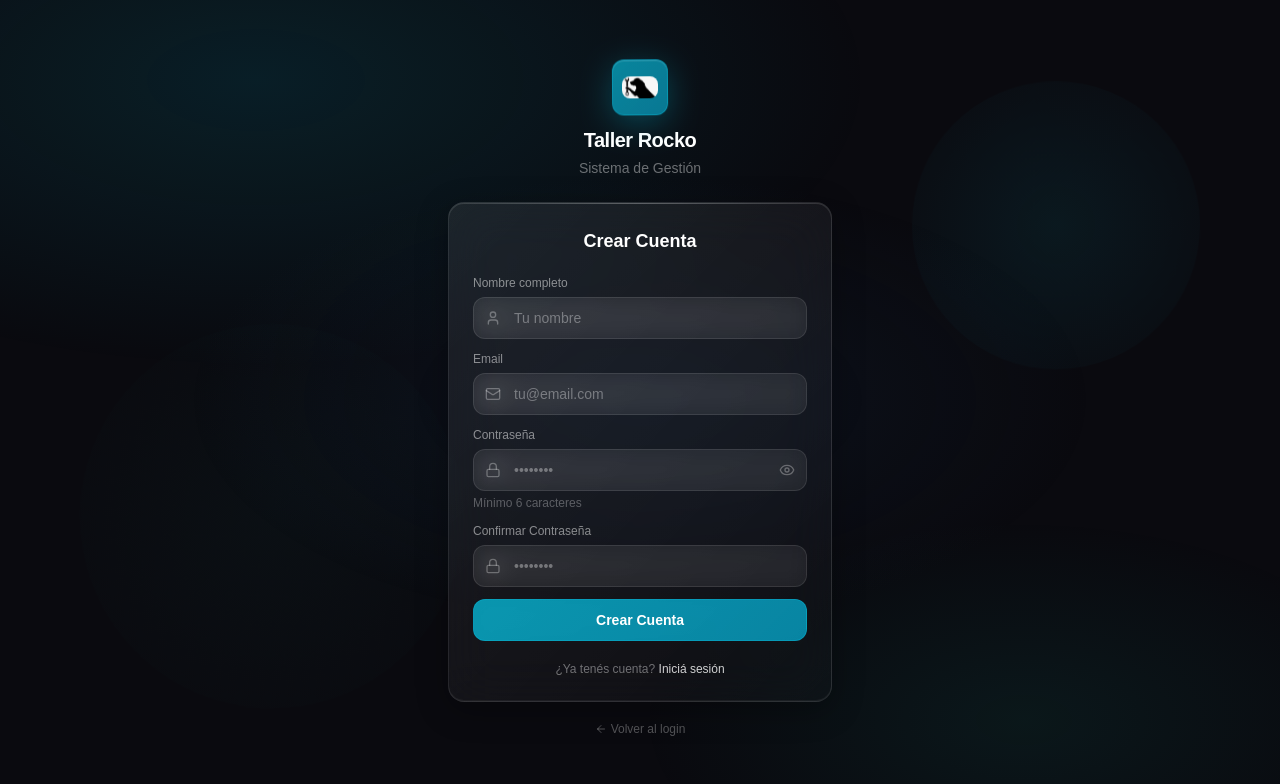
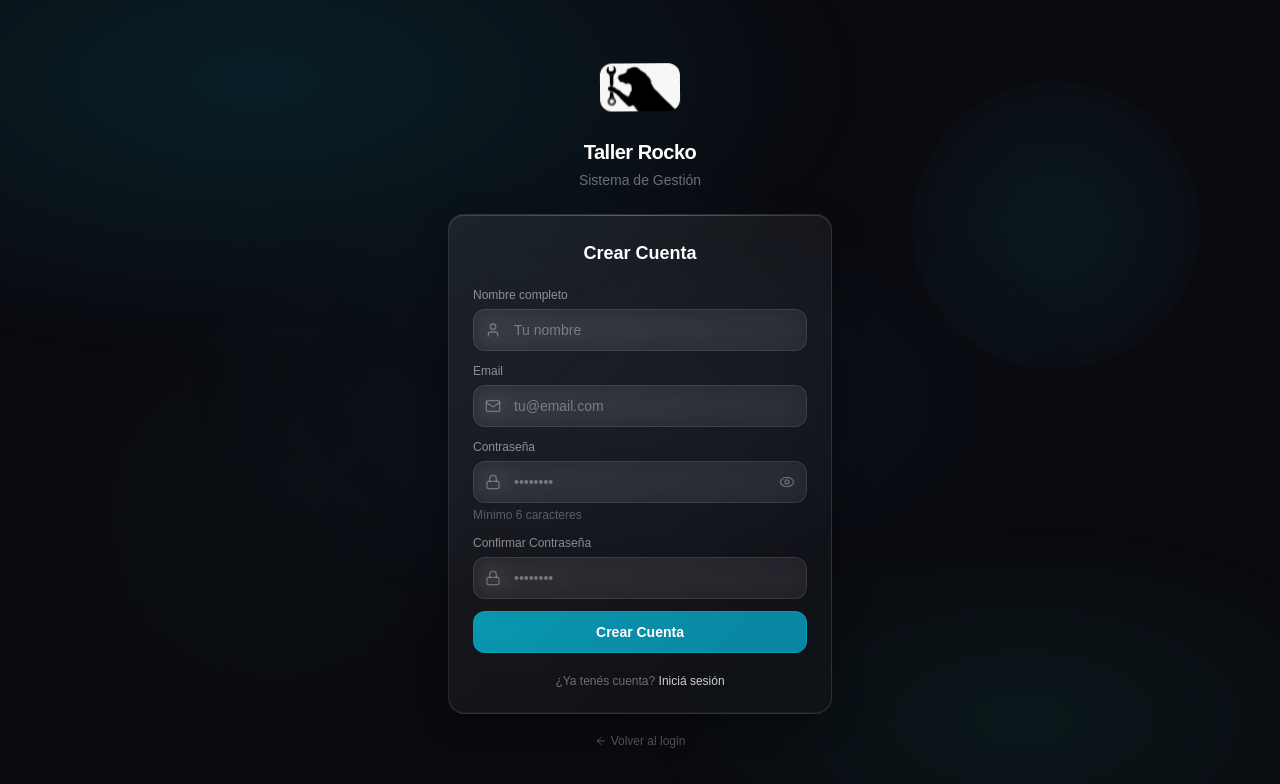
Before and after one commit to AgusNavarro23/taller-mecanico, a Next.js app: page /register in a window 1280 px wide. Shown: the top 784 px of the page. Built offline with nearby package versions, Linux system fonts and the light colour scheme.

Commit message:
fix: increase logo size and remove cyan border/gradient on logo containers

```diff
--- a/src/app/(auth)/login/page.tsx
+++ b/src/app/(auth)/login/page.tsx
@@ -191,14 +191,8 @@ export default function LoginPage() {
       <div className="w-full max-w-sm relative z-10">
         {/* Logo */}
         <div className="text-center mb-6">
-          <div className="inline-flex items-center justify-center w-14 h-14 rounded-xl mb-3 animate-float"
-            style={{
-              background: "linear-gradient(135deg, rgba(6,182,212,0.7), rgba(8,145,178,0.8))",
-              border: "1px solid rgba(6,182,212,0.4)",
-              boxShadow: "0 8px 32px rgba(6,182,212,0.3), inset 0 1px 0 rgba(255,255,255,0.15)",
-            }}
-          >
-            <Image src="/Logo.jpeg" alt="Taller Rocko" width={36} height={36} className="rounded-lg object-cover" />
+          <div className="inline-flex items-center justify-center w-20 h-20 rounded-xl mb-3 animate-float overflow-hidden">
+            <Image src="/Logo.jpeg" alt="Taller Rocko" width={80} height={80} className="rounded-xl object-cover" />
           </div>
           <h1 className="text-xl font-bold text-white tracking-tight">Taller Rocko</h1>
           <p className="text-white/40 mt-1 text-sm">Sistema de Gestión</p>
--- a/src/app/(auth)/register/page.tsx
+++ b/src/app/(auth)/register/page.tsx
@@ -105,14 +105,8 @@ export default function RegisterPage() {
       <div className="w-full max-w-sm relative z-10">
         {/* Logo */}
         <div className="text-center mb-6">
-          <div className="inline-flex items-center justify-center w-14 h-14 rounded-xl mb-3 animate-float"
-            style={{
-              background: "linear-gradient(135deg, rgba(6,182,212,0.7), rgba(8,145,178,0.8))",
-              border: "1px solid rgba(6,182,212,0.4)",
-              boxShadow: "0 8px 32px rgba(6,182,212,0.3), inset 0 1px 0 rgba(255,255,255,0.15)",
-            }}
-          >
-            <Image src="/Logo.jpeg" alt="Taller Rocko" width={36} height={36} className="rounded-lg object-cover" />
+          <div className="inline-flex items-center justify-center w-20 h-20 rounded-xl mb-3 animate-float overflow-hidden">
+            <Image src="/Logo.jpeg" alt="Taller Rocko" width={80} height={80} className="rounded-xl object-cover" />
           </div>
           <h1 className="text-xl font-bold text-white tracking-tight">Taller Rocko</h1>
           <p className="text-white/40 mt-1 text-sm">Sistema de Gestión</p>
--- a/src/components/layout/Sidebar.tsx
+++ b/src/components/layout/Sidebar.tsx
@@ -55,13 +55,8 @@ export default function Sidebar({ isOpen, mobileOpen, onClose, userRole }: Sideb
         {/* Logo */}
         <div className="flex items-center justify-between h-16 px-4" style={{ borderBottom: "1px solid rgba(255,255,255,0.06)" }}>
           <div className="flex items-center space-x-3">
-            <div className="w-10 h-10 rounded-xl flex items-center justify-center flex-shrink-0 animate-pulse-glow overflow-hidden"
-              style={{
-                background: "linear-gradient(135deg, rgba(6,182,212,0.8), rgba(8,145,178,0.9))",
-                border: "1px solid rgba(6,182,212,0.4)",
-              }}
-            >
-              <Image src="/Logo.jpeg" alt="Taller Rocko" width={40} height={40} className="rounded-xl object-cover" />
+            <div className="w-12 h-12 rounded-xl flex items-center justify-center flex-shrink-0 overflow-hidden">
+              <Image src="/Logo.jpeg" alt="Taller Rocko" width={48} height={48} className="rounded-xl object-cover" />
             </div>
             {isOpen && (
               <span className="text-lg font-bold text-white tracking-tight">Taller Rocko</span>
@@ -128,13 +123,8 @@ export default function Sidebar({ isOpen, mobileOpen, onClose, userRole }: Sideb
         {/* Logo */}
         <div className="flex items-center justify-between h-16 px-4" style={{ borderBottom: "1px solid rgba(255,255,255,0.06)" }}>
           <div className="flex items-center space-x-3">
-            <div className="w-10 h-10 rounded-xl flex items-center justify-center overflow-hidden"
-              style={{
-                background: "linear-gradient(135deg, rgba(6,182,212,0.8), rgba(8,145,178,0.9))",
-                border: "1px solid rgba(6,182,212,0.4)",
-              }}
-            >
-              <Image src="/Logo.jpeg" alt="Taller Rocko" width={40} height={40} className="rounded-xl object-cover" />
+            <div className="w-12 h-12 rounded-xl flex items-center justify-center overflow-hidden">
+              <Image src="/Logo.jpeg" alt="Taller Rocko" width={48} height={48} className="rounded-xl object-cover" />
             </div>
             <span className="text-lg font-bold text-white">Taller Rocko</span>
           </div>
```
